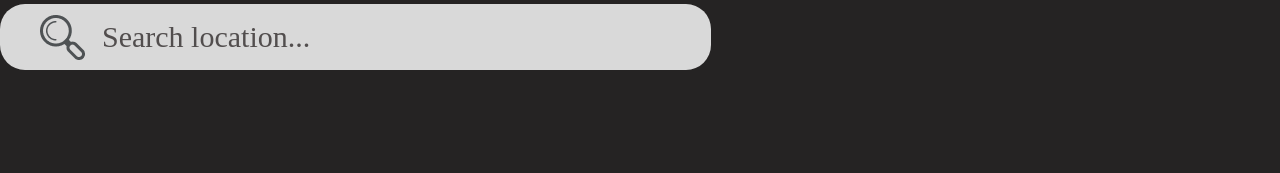
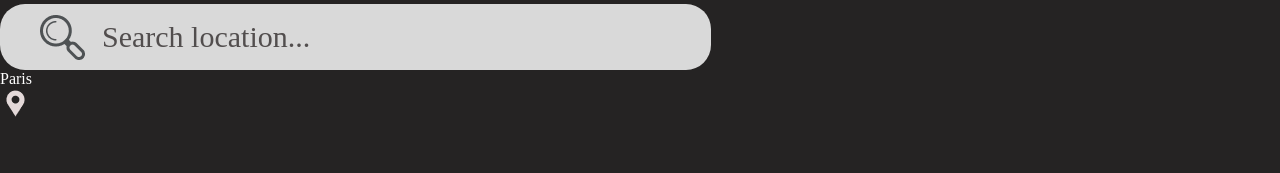
Before and after one commit to Namouke/weatherMe, a React (Vite) app: page / in a window 1280 px wide. Shown: the part 217-390 px from the top of the page. Built offline with nearby package versions, Linux system fonts and the light colour scheme.

Commit message:
import des visuels provisoirs dans la page home

```diff
--- a/src/pages/Home.jsx
+++ b/src/pages/Home.jsx
@@ -1,10 +1,14 @@
 import React from "react";
 import Location from "../components/location search bar/LocationSearchBar"
+import Carousels from "../components/carousels/Carousels";
+import WeatherPerHour from "../components/weather per hour/WeatherPerHour";
 
 const Home = () => {
     return (
         <section>
             <Location />
+            <Carousels />
+            <WeatherPerHour />
         </section>
     )
 }
```
